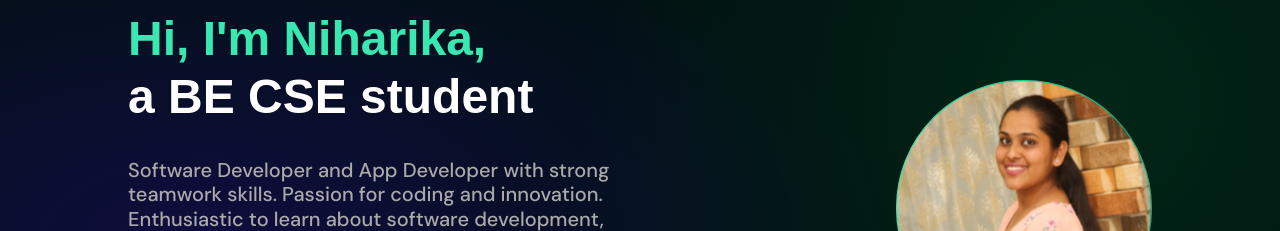
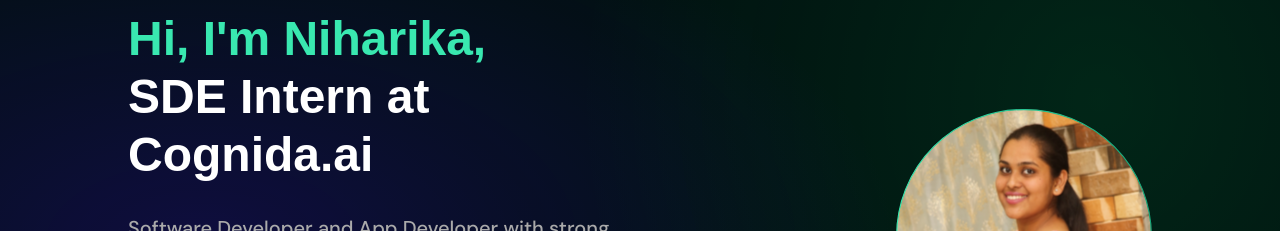
Before and after one commit to niharika1102/Portfolio, a React (Vite) app: page / in a window 1280 px wide. Shown: the part 156-387 px from the top of the page. Built offline with nearby package versions, Linux system fonts and the light colour scheme; a web font is replaced by a local one.

Commit message:
Added current job profile

```diff
--- a/src/sections/OpeningSection.jsx
+++ b/src/sections/OpeningSection.jsx
@@ -13,7 +13,7 @@
             <h1 className="mb-8 text-3xl sm:text-4xl font-bold font-title-big leading-tight lg:text-5xl xl:text-6xl">
               <span className="text-lGreen">Hi, I&#39;m Niharika,</span>
               <br />
-              <span className="text-white-1">a BE CSE student</span>
+              <span className="text-white-1">SDE Intern at Cognida.ai</span>
             </h1>
             <p className="mb-10 text-base sm:text-lg md:text-xl font-body-1 font-medium leading-7 text-white-2">
               Software Developer and App Developer with strong teamwork skills. Passion for coding and innovation. Enthusiastic to learn about software development, programming languages, and emerging technologies, and regularly engaging in online courses and certifications.
```
